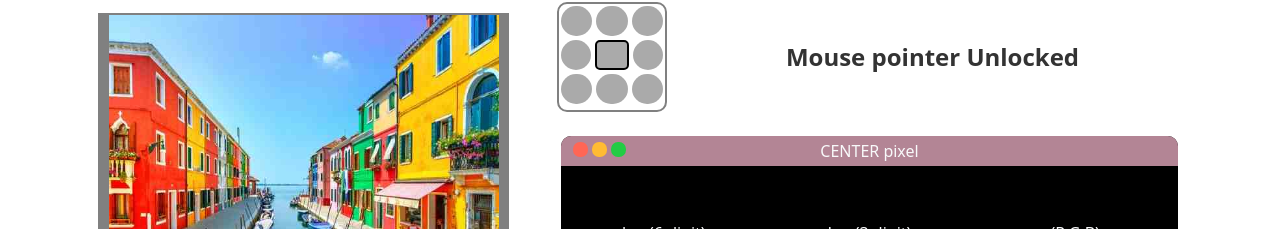
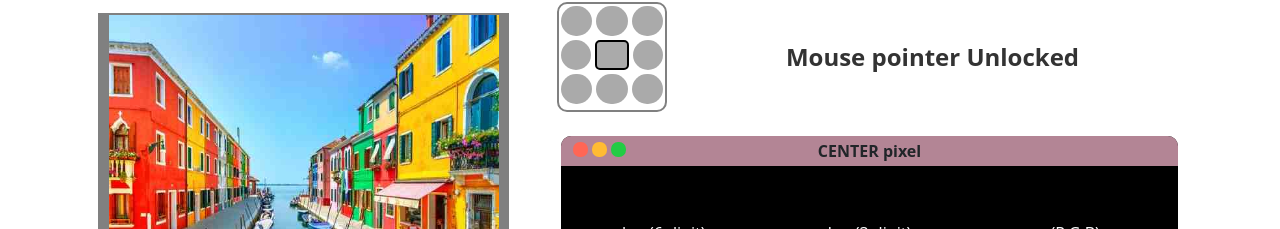
Before and after one commit to Amith-B/ColorPicker, a React (Create React App) app: page / in a window 1280 px wide. Shown: the part 242-471 px from the top of the page. Built offline with nearby package versions, Linux system fonts and the light colour scheme.

Commit message:
fix: style changes

```diff
--- a/src/components/body/pixelWindow/PixelWindow.js
+++ b/src/components/body/pixelWindow/PixelWindow.js
@@ -73,8 +73,8 @@ function PixelWindow({ className, hex, pixelPosition }) {
           <div className="window__dummy-button"></div>
         </div>
         <div
-          className="text-light position-absolute d-flex justify-content-center"
-          style={{ width: "100%", left: 0 }}
+          className="position-absolute d-flex justify-content-center"
+          style={{ width: "100%", left: 0, fontWeight: "bold" }}
         >
           {pixelPosition + " pixel"}
         </div>
```
